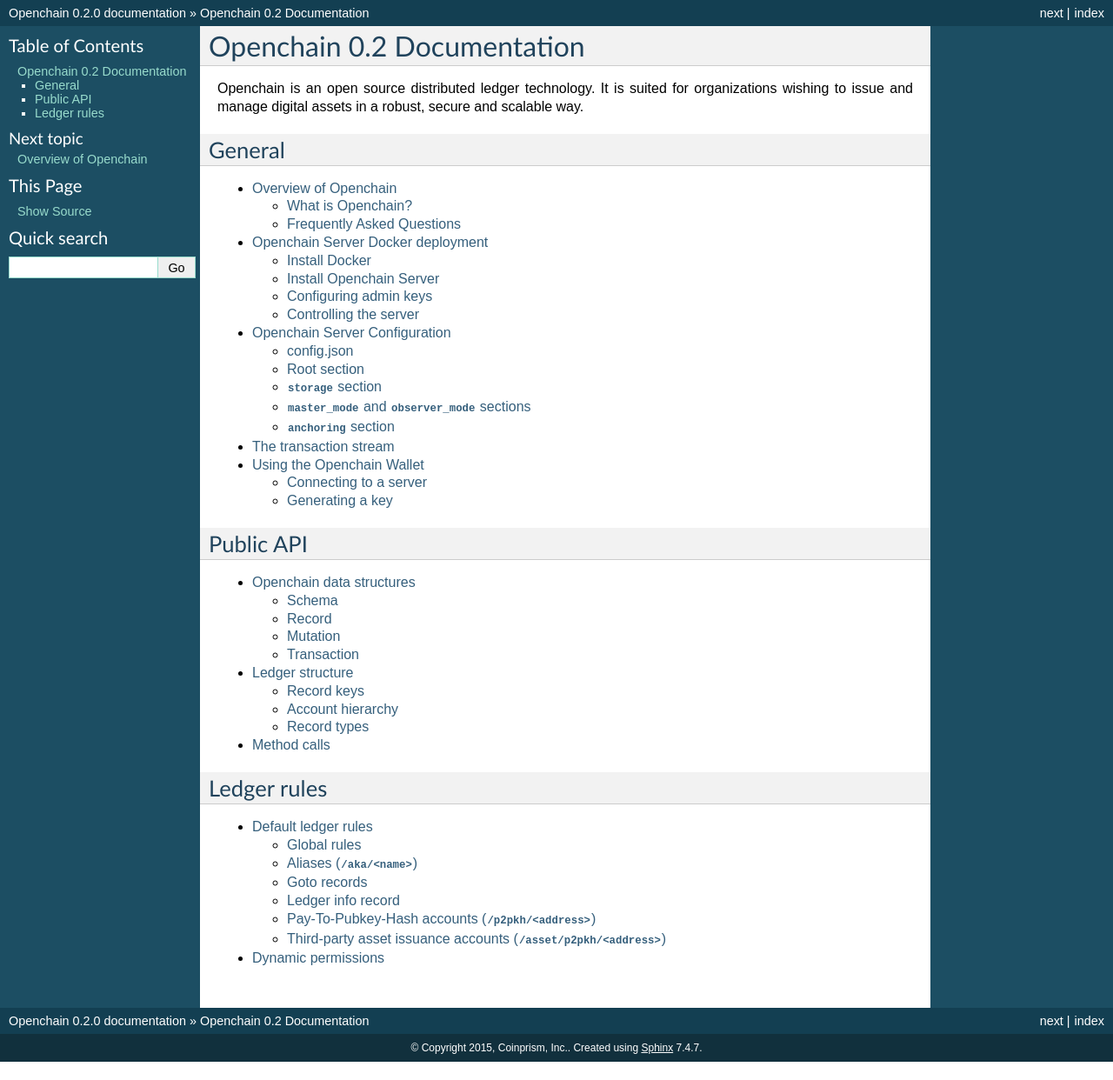
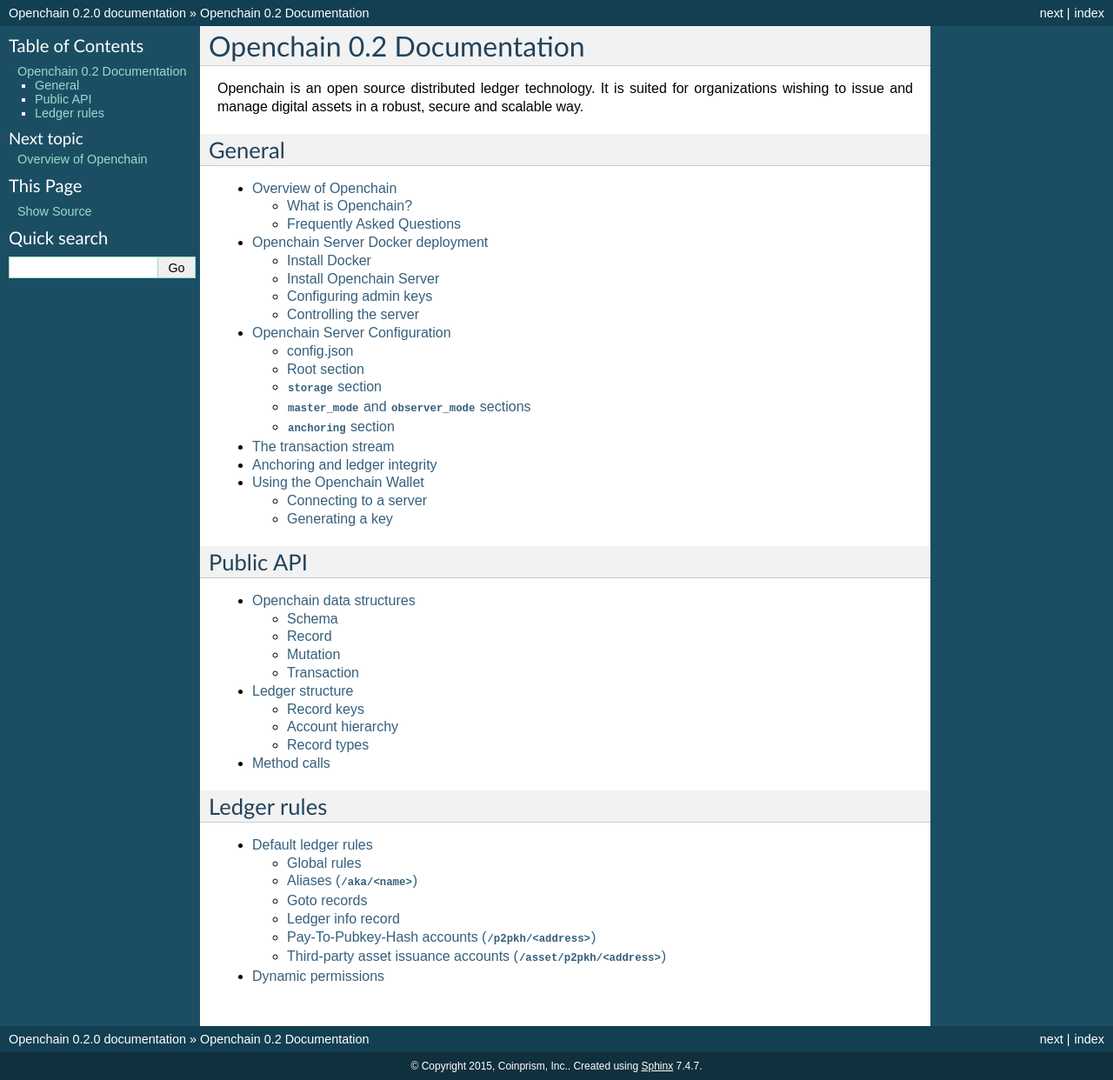
Before and after one commit to openchain/docs, a Sphinx documentation site: the page built from docs/source/index.rst, in a window 1280 px wide. Shown: the whole page at 87% size. Built offline with Sphinx 7.4.7, drawn with Linux system fonts in a browser that asks for light colours; before the commit the page ends 1221 px from its top, so only the background shows below that.

Commit message:
Add a stub article about data anchoring

```diff
--- /dev/null
+++ b/docs/source/general/anchoring.rst
@@ -0,0 +1,4 @@
+Anchoring and ledger integrity
+==============================
+
+.. include:: /common/stub.txt
--- a/docs/source/index.rst
+++ b/docs/source/index.rst
@@ -13,6 +13,7 @@
    general/docker-deployment.rst
    general/configuration.rst
    general/transaction-stream.rst
+   general/anchoring.rst
    general/client.rst
 
 Public API
```
